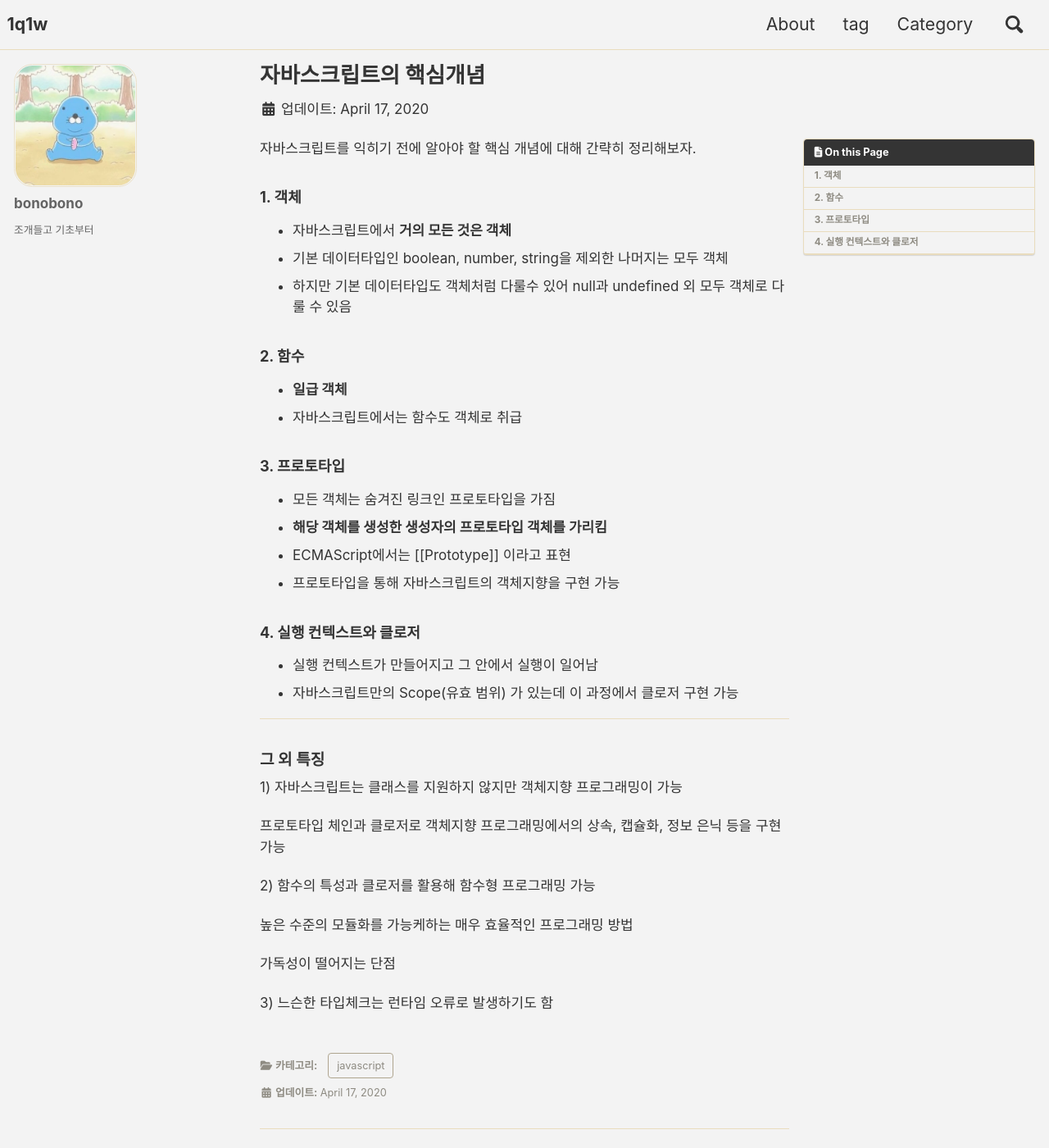
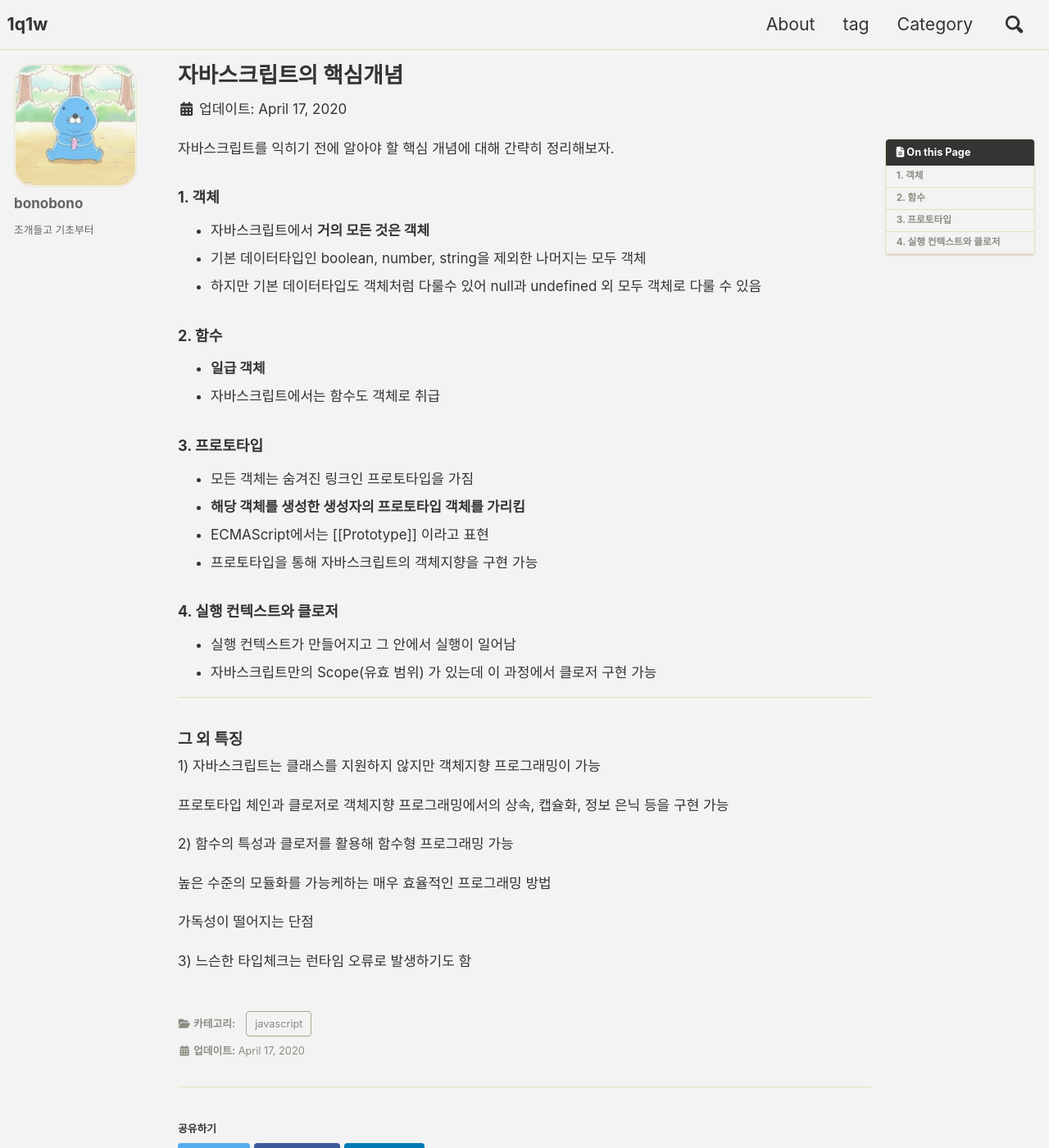
Before and after one commit to 1q1w/1q1w.github.io, a Jekyll site: the page built from _posts/insidejavascript/2020-04-17-javascript_concept.md, in a window 1280 px wide and 1400 px high. Shown: the whole window at 82% size. Built offline with Jekyll 4.4.1, drawn with Linux system fonts in a browser that asks for light colours; cached includes are drawn as plain includes; nearby versions of some CDN libraries.

Commit message:
좌우 레이아웃 크기 조정

```diff
--- a/_sass/minimal-mistakes/_variables.scss
+++ b/_sass/minimal-mistakes/_variables.scss
@@ -151,9 +151,13 @@ $max-width: $x-large !default;
    Grid
    ========================================================================== */
 
-$right-sidebar-width-narrow: 200px !default;
-$right-sidebar-width: 300px !default;
-$right-sidebar-width-wide: 400px !default;
+$right-sidebar-width-narrow: 150px !default;
+$right-sidebar-width: 200px !default;
+$right-sidebar-width-wide: 250px !default;
+// 좌우 레이아웃 조정.
+//$right-sidebar-width-narrow: 200px !default;
+//$right-sidebar-width: 300px !default;
+//$right-sidebar-width-wide: 400px !default;
 
 /*
    Other
```
